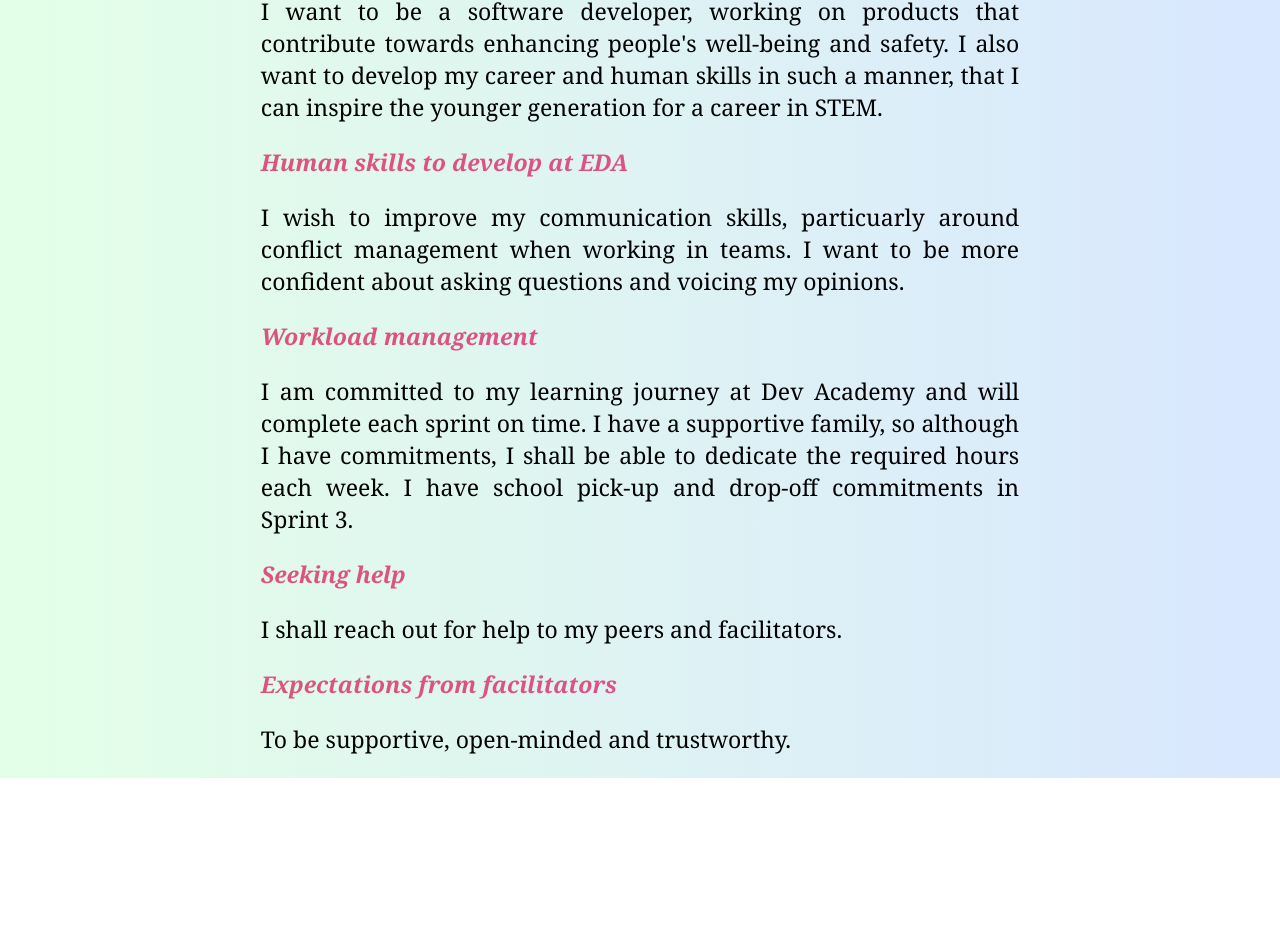
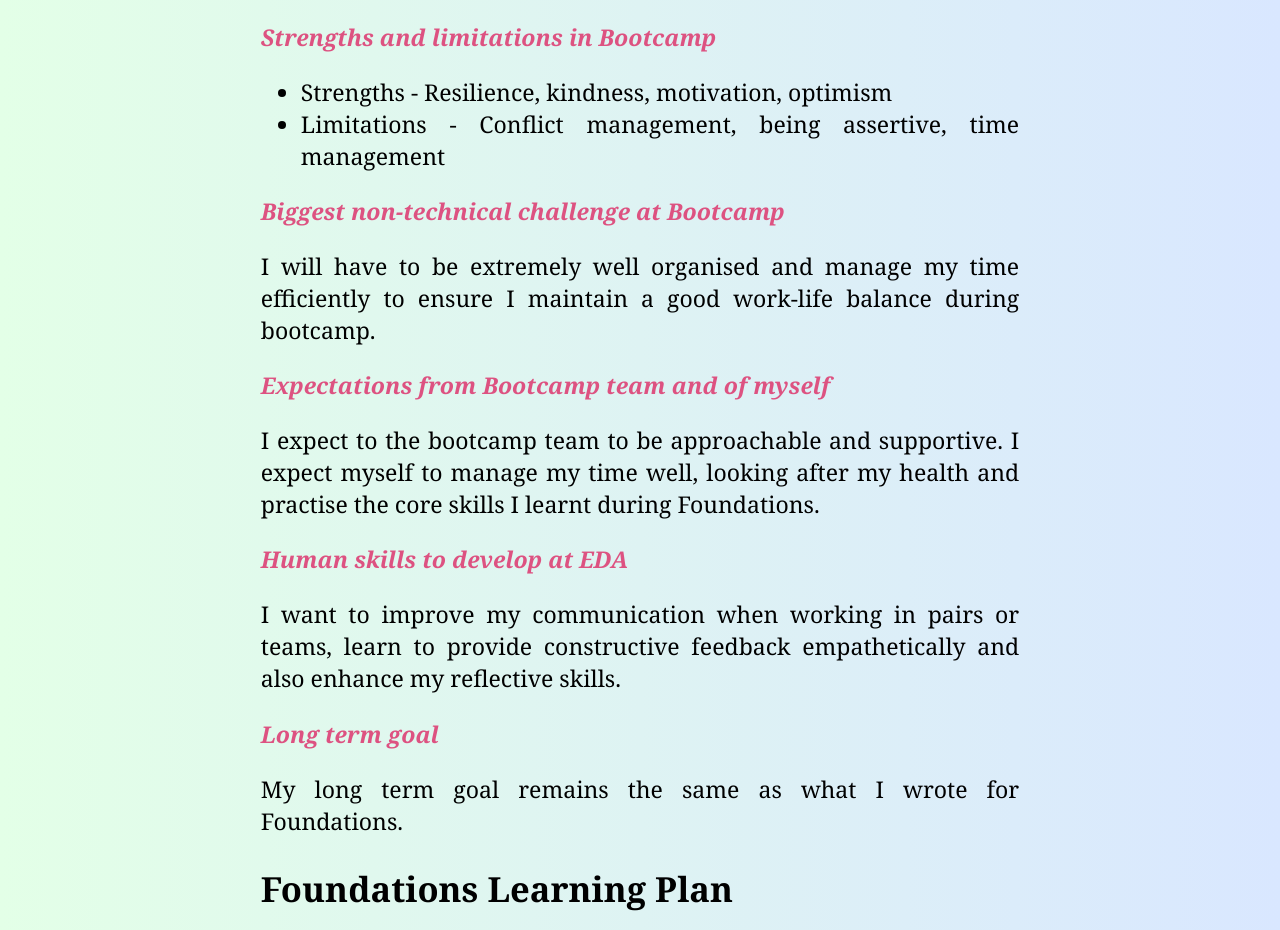
Before and after one commit to radhika-menon/radhika-menon.github.io, a plain HTML site: page blog/learning-plan.html in a window 1280 px wide. Shown: the part 242-1172 px from the top of the page. Before the commit the page ends 1020 px from the top, so only its background shows below. Drawn offline with Linux system fonts and the light colour scheme.

Commit message:
Update learning plan for Bootcamp and link to cultural blog

```diff
--- a/blog/learning-plan.html
+++ b/blog/learning-plan.html
@@ -2,7 +2,7 @@
 <html>
 
 <head>
-    <title>Radhika's cultural blog</title>
+    <title>Learning plan</title>
     <meta charset="UTF-8">
     <link href="../styles/main.css" rel="stylesheet" type="text/css">
 </head>
@@ -18,6 +18,34 @@
     </div>
 
     <div class="main-page">
+        <h2>Bootcamp Learning Plan</h2>
+        <p class="question">Strengths and limitations in Bootcamp</p>
+        <ul>
+            <li>Strengths - Resilience, kindness, motivation, optimism</li>
+            <li>Limitations - Conflict management, being assertive, time management</li>
+        </ul>
+        <p class="question">Biggest non-technical challenge at Bootcamp</p>
+        <p>
+            I will have to be extremely well organised and manage my time efficiently to ensure I maintain a good
+            work-life balance during bootcamp.
+        </p>
+        <p class="question">Expectations from Bootcamp team and of myself</p>
+        <p>
+            I expect to the bootcamp team to be approachable and supportive. I expect myself to manage my time well,
+            looking after my health and practise the core skills I learnt during Foundations.
+        </p>
+        <p class="question">Human skills to develop at EDA</p>
+        <p>
+            I want to improve my communication when working in pairs or teams, learn to provide constructive feedback
+            empathetically and also enhance my reflective skills.
+        </p>
+        <p class="question">Long term goal</p>
+        <p>
+            My long term goal remains the same as what I wrote for Foundations.
+        </p>
+
+
+        <h2>Foundations Learning Plan</h2>
         <p class="question">Long term goal and/or career pathway</p>
         <p>
             I want to be a software developer, working on products that contribute towards enhancing people's well-being
```
Also changed, not shown: blog/cultural-blog-homepage.html (+8 -0 lines).
